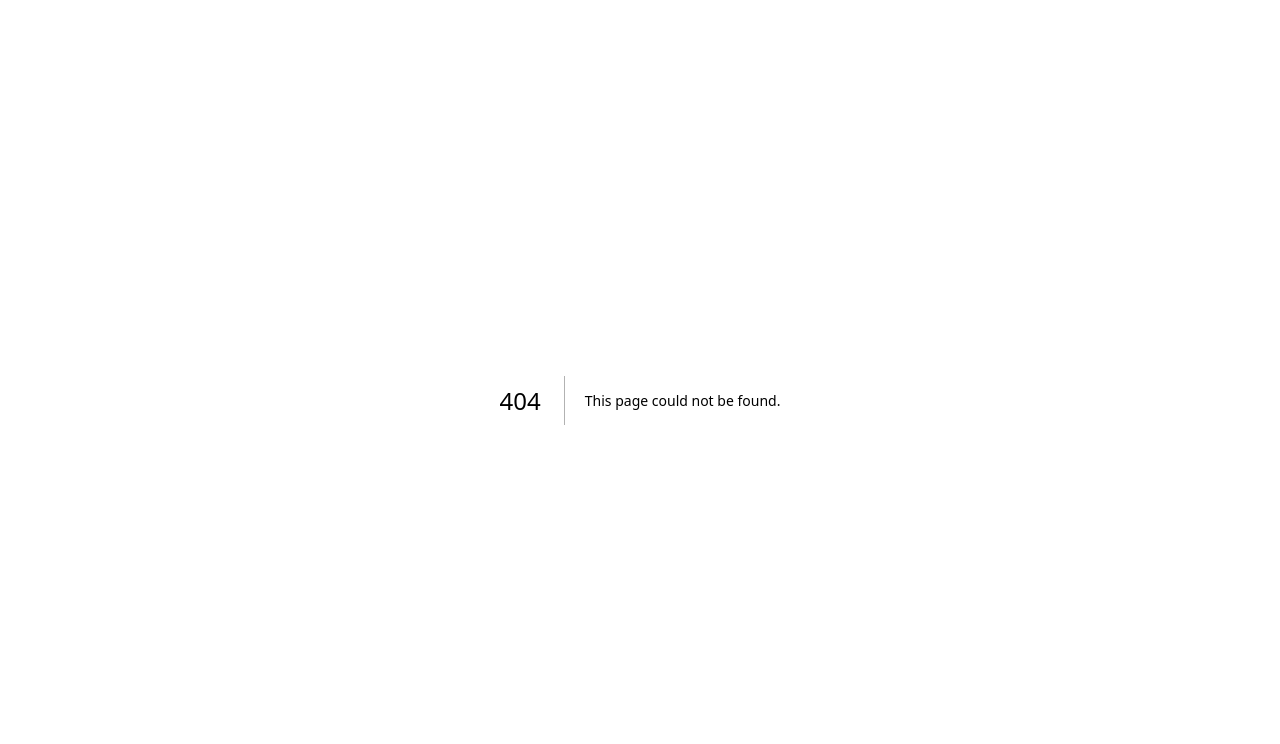
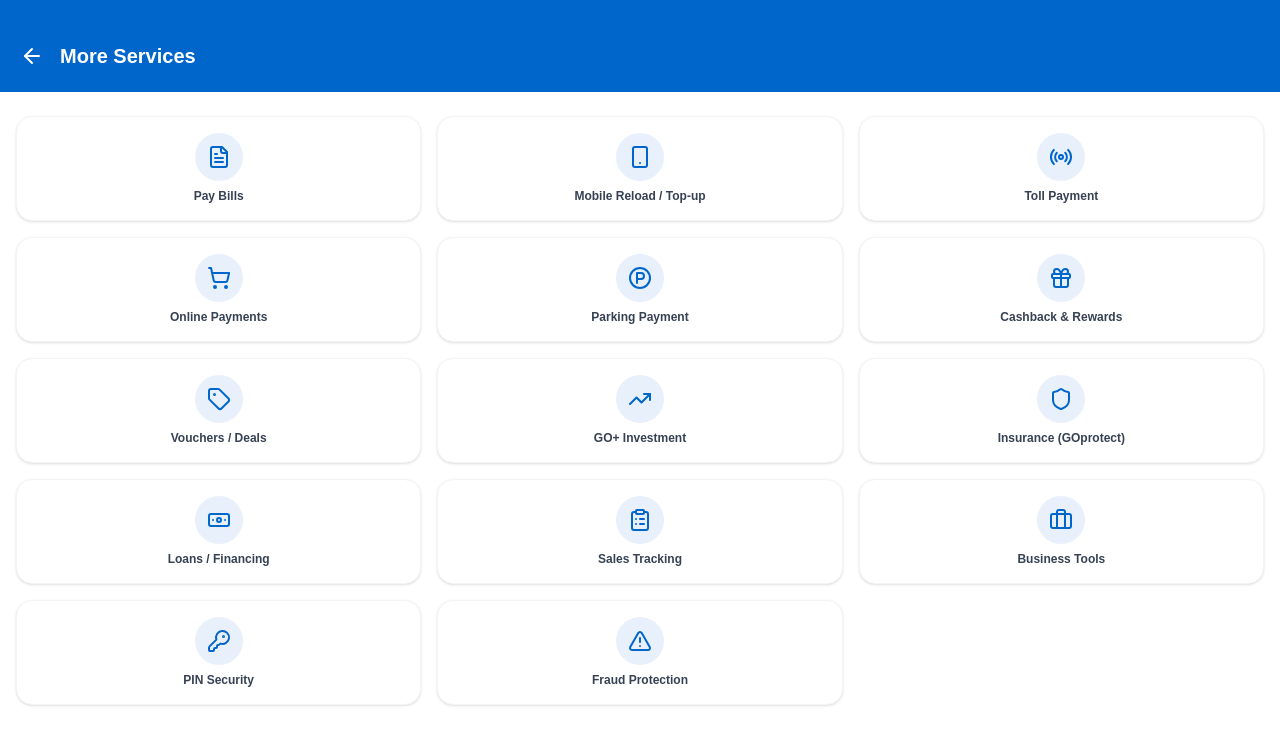
Before and after one commit to Kearskill/helloborneo, a Next.js app: page /MoreServices in a window 1280 px wide. Before the commit this address had no page. Shown: the top 744 px of the page. Built offline with nearby package versions, Linux system fonts and the light colour scheme.

Commit message:
added see more page

```diff
--- /dev/null
+++ b/app/MoreServices/page.tsx
@@ -0,0 +1,60 @@
+"use client"
+import { useRouter } from "next/navigation";
+import {
+  ArrowLeft, FileText, Smartphone, Radio, ShoppingCart, ParkingCircle,
+  Gift, Tag, TrendingUp, Shield, Banknote, ClipboardList, Briefcase, KeyRound, AlertTriangle
+} from "lucide-react";
+
+const SERVICES = [
+  { label: "Pay Bills", icon: FileText },
+  { label: "Mobile Reload / Top-up", icon: Smartphone },
+  { label: "Toll Payment", icon: Radio },
+  { label: "Online Payments", icon: ShoppingCart },
+  { label: "Parking Payment", icon: ParkingCircle },
+  { label: "Cashback & Rewards", icon: Gift },
+  { label: "Vouchers / Deals", icon: Tag },
+  { label: "GO+ Investment", icon: TrendingUp },
+  { label: "Insurance (GOprotect)", icon: Shield },
+  { label: "Loans / Financing", icon: Banknote },
+  { label: "Sales Tracking", icon: ClipboardList },
+  { label: "Business Tools", icon: Briefcase },
+  { label: "PIN Security", icon: KeyRound },
+  { label: "Fraud Protection", icon: AlertTriangle },
+];
+
+export default function MoreServicesPage() {
+  const router = useRouter();
+
+  return (
+    <div className="size-full flex flex-col bg-white">
+      {/* Blue header */}
+      <div className="bg-[#0066CC] px-4 pt-10 pb-5">
+        <div className="flex items-center gap-3">
+          <button onClick={() => router.back()} className="text-white p-1">
+            <ArrowLeft className="w-6 h-6" />
+          </button>
+          <h1 className="text-white text-xl font-bold">More Services</h1>
+        </div>
+      </div>
+
+      {/* Grid */}
+      <div className="flex-1 overflow-y-auto px-4 py-6">
+        <div className="grid grid-cols-3 gap-4">
+          {SERVICES.map(({ label, icon: Icon }) => (
+            <button
+              key={label}
+              className="flex flex-col items-center gap-2 bg-white border border-gray-100 rounded-2xl p-4 shadow-sm active:scale-[0.97] transition-transform"
+            >
+              <div className="bg-[#E8F0FB] rounded-full p-3">
+                <Icon className="w-6 h-6 text-[#0066CC]" />
+              </div>
+              <span className="text-xs font-semibold text-gray-700 text-center leading-tight">
+                {label}
+              </span>
+            </button>
+          ))}
+        </div>
+      </div>
+    </div>
+  );
+}
--- a/app/homepage/page.tsx
+++ b/app/homepage/page.tsx
@@ -57,7 +57,9 @@ export default function App() {
           </button>
         </div>
 
-        <button className="w-full bg-white/30 backdrop-blur-sm rounded-2xl p-4 flex items-center justify-center gap-2 border border-white/40 active:scale-[0.98] transition-transform">
+        <button
+          onClick={() => router.push("/MoreServices")}
+          className="w-full bg-white/30 backdrop-blur-sm rounded-2xl p-4 flex items-center justify-center gap-2 border border-white/40 active:scale-[0.98] transition-transform">
           <span className="text-white font-semibold">See More</span>
           <ChevronRight className="w-5 h-5 text-white" />
         </button>
```
